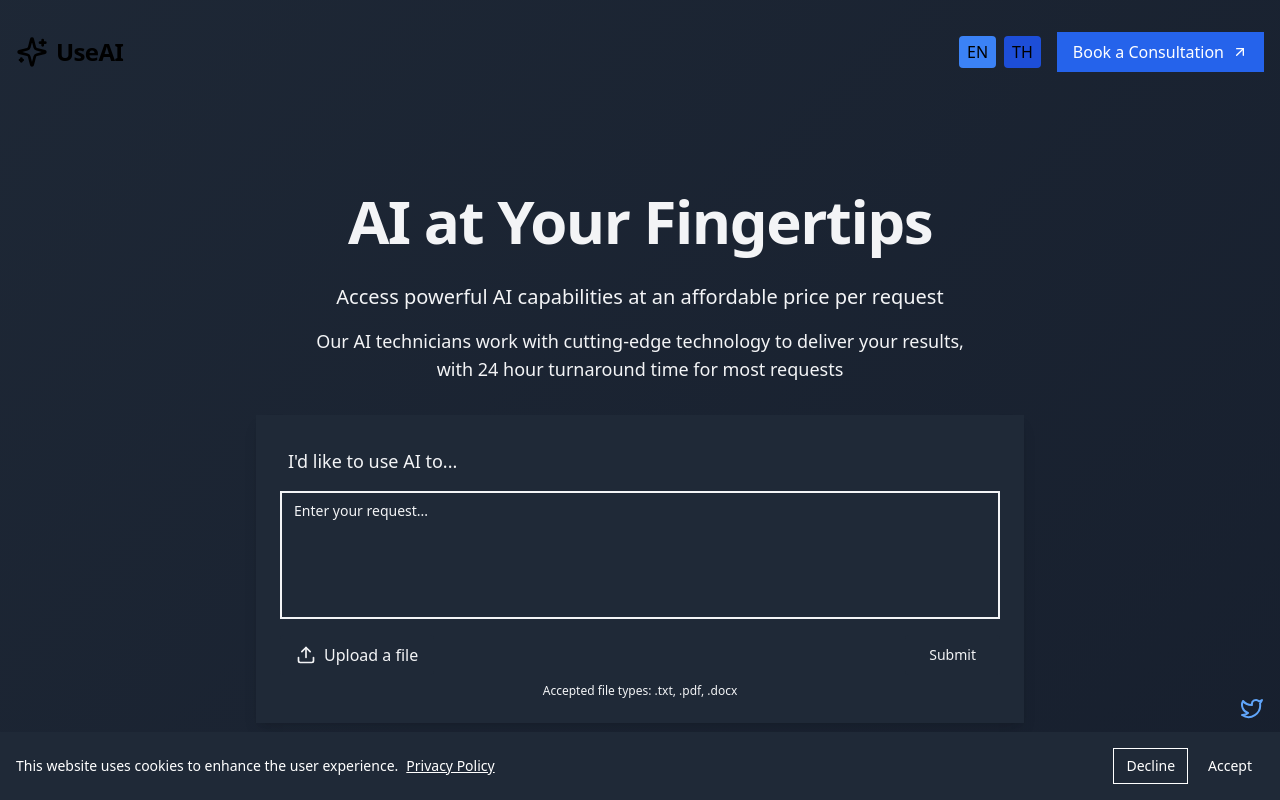
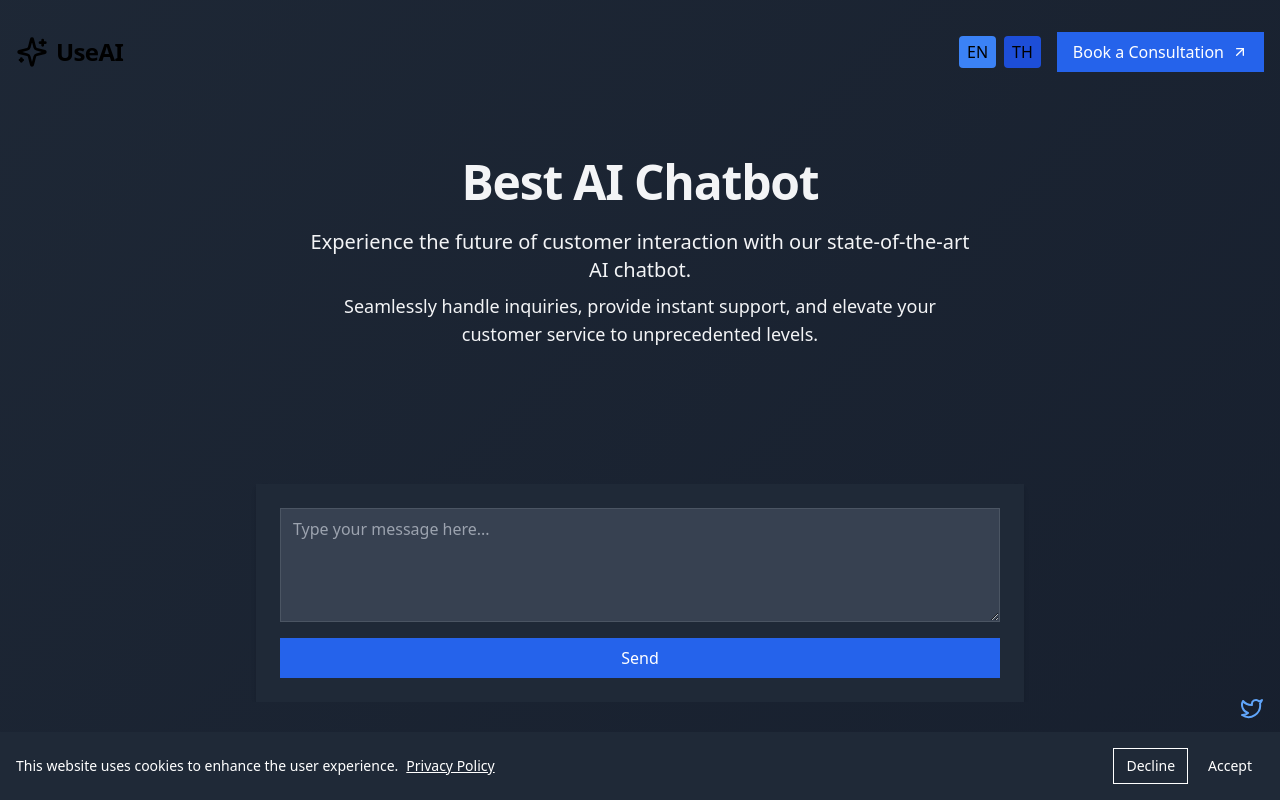
Before and after one commit to statementsapp/aic, a Next.js app: page / in a window 1280 px wide. Shown: the top 800 px of the page. Built offline with nearby package versions, Linux system fonts and the light colour scheme; what node-cache would draw is missing.

Commit message:
draft chatbot view

```diff
--- /dev/null
+++ b/app/components/Chatbot.tsx
@@ -0,0 +1,43 @@
+"use client";
+
+import React, { useState } from 'react';
+import { useLanguage } from '../contexts/LanguageContext';
+import { translations } from '../utils/translations';
+
+export default function Chatbot() {
+  const { language } = useLanguage();
+  const t = translations[language].chatbot;
+  const [message, setMessage] = useState('');
+
+  const handleSubmit = (e: React.FormEvent) => {
+    e.preventDefault();
+    // Handle chat submission logic here
+    console.log('Submitted message:', message);
+    setMessage('');
+  };
+
+  return (
+    <form onSubmit={handleSubmit} className="bg-gray-800 p-6 rounded-lg shadow-md">
+      <div className="mb-4 flex flex-col">
+        {/* <label htmlFor="message" className="block text-sm font-medium text-gray-300 mb-2 self-end">
+          {t.messageLabel}
+        </label> */}
+        <textarea
+          id="message"
+          name="message"
+          rows={4}
+          value={message}
+          onChange={(e) => setMessage(e.target.value)}
+          className="w-full px-3 py-2 text-gray-300 bg-gray-700 border border-gray-600 rounded-lg focus:outline-none focus:ring-2 focus:ring-blue-500 focus:border-transparent"
+          placeholder={t.messagePlaceholder}
+        ></textarea>
+      </div>
+      <button
+        type="submit"
+        className="w-full bg-blue-600 text-white py-2 px-4 rounded-lg hover:bg-blue-700 transition duration-300 focus:outline-none focus:ring-2 focus:ring-blue-500 focus:ring-offset-2 focus:ring-offset-gray-800"
+      >
+        {t.sendButton}
+      </button>
+    </form>
+  );
+}
--- a/app/components/Hero.tsx
+++ b/app/components/Hero.tsx
@@ -1,7 +1,8 @@
 "use client";
 
-import React from 'react';
+import React, { useState } from 'react';
 import RequestForm from './RequestForm'
+import Chatbot from './Chatbot'
 import { useTheme } from '../contexts/ThemeContext'
 import { useLanguage } from '../contexts/LanguageContext'
 import { translations } from '../utils/translations'
@@ -9,6 +10,7 @@ import { translations } from '../utils/translations'
 export default function Hero() {
   const { theme } = useTheme();
   const { language } = useLanguage();
+  const [activeView, setActiveView] = useState(1); // Default to "Best AI Chatbot" view
 
   const getThemeClasses = () => {
     switch (theme) {
@@ -23,17 +25,75 @@ export default function Hero() {
 
   const t = translations[language].hero;
 
+  const heroContents = [
+    // Original content
+    {
+      content: (
+        <>
+          <h1 className="text-5xl font-extrabold mb-4 tracking-tight leading-tight">{t.title}</h1>
+          <p className="text-xl mb-2 max-w-2xl mx-auto font-light">
+            {t.subtitle}
+          </p>
+          <p className="text-lg mb-6 max-w-2xl mx-auto font-light">
+            {t.expertDescription}
+          </p>
+        </>
+      ),
+      form: <RequestForm />
+    },
+    // New content with "Best AI Chatbot"
+    {
+      content: (
+        <>
+          <h1 className="text-5xl font-extrabold mb-4 tracking-tight leading-tight">
+            Best AI Chatbot
+          </h1>
+          <p className="text-xl mb-2 max-w-2xl mx-auto font-light">
+            Experience the future of customer interaction with our state-of-the-art AI chatbot.
+          </p>
+          <p className="text-lg mb-6 max-w-2xl mx-auto font-light">
+            Seamlessly handle inquiries, provide instant support, and elevate your customer service to unprecedented levels.
+          </p>
+        </>
+      ),
+      form: <Chatbot />
+    }
+  ];
+
   return (
-    <section className={`py-20 text-center ${getThemeClasses()}`}>
-      <h1 className="text-6xl font-extrabold mb-6 tracking-tight leading-tight">{t.title}</h1>
-      <p className="text-xl mb-4 max-w-2xl mx-auto font-light">
-        {t.subtitle}
-      </p>
-      <p className="text-lg mb-8 max-w-2xl mx-auto font-light">
-        {t.expertDescription}
-      </p>
-      <div className="max-w-3xl mx-auto">
-        <RequestForm />
+    <section className={`py-12 text-center ${getThemeClasses()}`}>
+      <div className="flex flex-col h-[550px]">
+        <div className="relative flex-grow overflow-hidden">
+          {heroContents.map(({ content, form }, index) => (
+            <div
+              key={index}
+              className={`absolute inset-0 transition-all duration-500 ease-in-out ${
+                index === activeView ? 'opacity-100 translate-x-0' : 'opacity-0 translate-x-full'
+              }`}
+            >
+              <div className="h-full flex flex-col justify-between">
+                <div>{content}</div>
+                <div className="mt-4 max-w-3xl mx-auto w-full">
+                  {form}
+                </div>
+              </div>
+            </div>
+          ))}
+        </div>
+      </div>
+      <div className="flex justify-center mt-8 space-x-4">
+        {[0, 1].map((index) => (
+          <button
+            key={index}
+            onClick={() => setActiveView(index)}
+            className={`w-4 h-4 rounded-full transition-colors duration-300 ${
+              index === activeView
+                ? 'bg-white scale-125'
+                : 'bg-gray-400 hover:bg-gray-300'
+            }`}
+            aria-label={`View ${index + 1}`}
+          />
+        ))}
       </div>
     </section>
   )
--- a/app/utils/translations.ts
+++ b/app/utils/translations.ts
@@ -72,6 +72,11 @@ export const translations = {
       messagePlaceholder: 'Enter your message',
       submitButton: 'Submit Inquiry'
     },
+    chatbot: {
+      messageLabel: "Your message",
+      messagePlaceholder: "Type your message here...",
+      sendButton: "Send",
+    },
     // Add more translations as needed
   },
   th: {
@@ -141,6 +146,11 @@ export const translations = {
       messagePlaceholder: 'กรอกข้อความของคุณ',
       submitButton: 'ส่งแบบสอบถาม'
     },
+    chatbot: {
+      messageLabel: "ข้อความของคุณ",
+      messagePlaceholder: "พิมพ์ข้อความของคุณที่นี่...",
+      sendButton: "ส่ง",
+    },
     // Add more translations as needed
   },
   es: {
```
